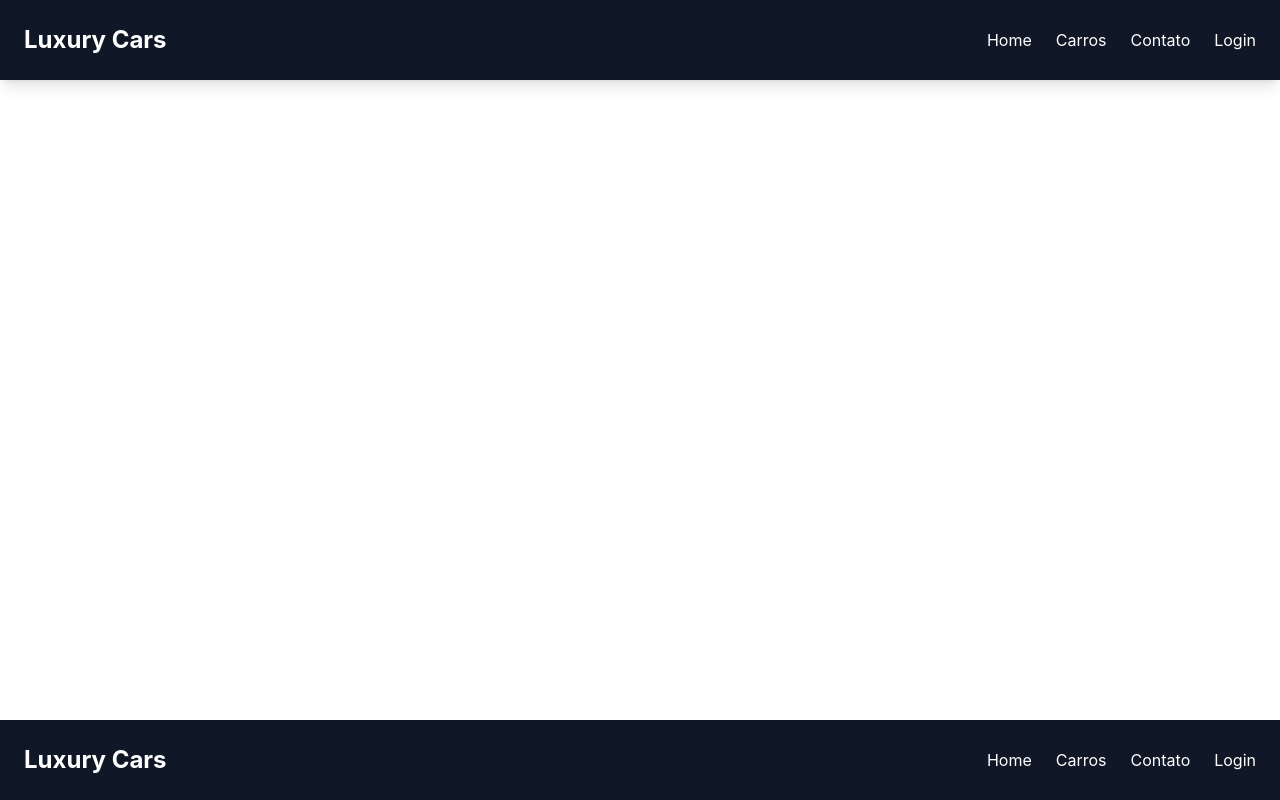
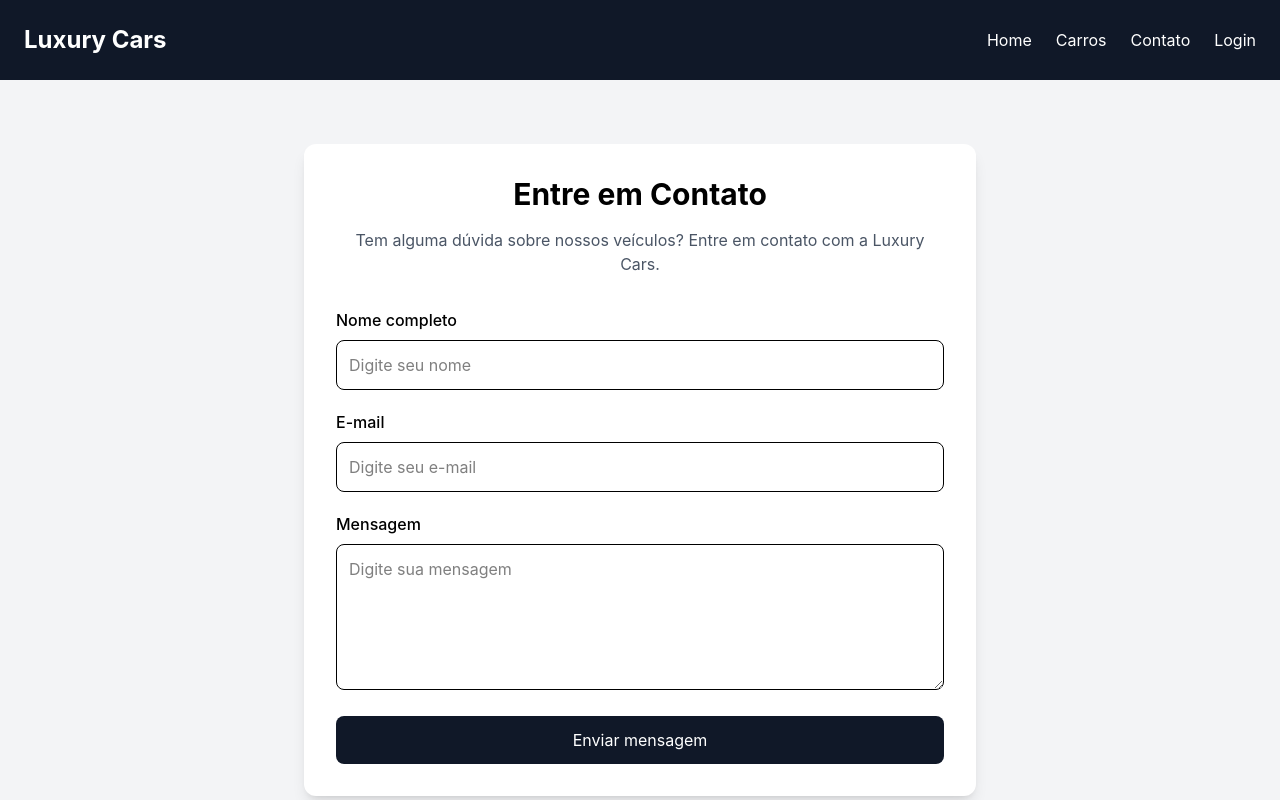
Before and after one commit to CP6-cidade/locacao-de-carros-, a React (Vite) app: page /contato in a window 1280 px wide. Shown: the top 800 px of the page. Built offline with nearby package versions, Linux system fonts and the light colour scheme.

Commit message:
feat: Cria pagina contato

```diff
--- a/src/App.jsx
+++ b/src/App.jsx
@@ -2,6 +2,7 @@ import { BrowserRouter, Routes, Route } from "react-router-dom";
 
 import Header from "./components/Header";
 import Footer from "./components/Footer";
+import Contato from "./pages/Contato";
 
 import Home from "./pages/Home";
 import Carros from "./pages/Carros";
@@ -16,6 +17,7 @@ function App() {
           <Routes>
             <Route path="/" element={<Home />} />
             <Route path="/carros" element={<Carros />} />
+            <Route path="/contato" element={<Contato />} />
           </Routes>
         </div>
 
--- a/src/pages/Contato.jsx
+++ b/src/pages/Contato.jsx
@@ -1,11 +1,97 @@
-import React from 'react'
+import { useState } from "react";
 
-const Contato = () => {
+function Contato() {
+  const [nome, setNome] = useState("");
+  const [email, setEmail] = useState("");
+  const [mensagem, setMensagem] = useState("");
+  const [enviado, setEnviado] = useState(false);
+
+  function enviarFormulario(e) {
+    e.preventDefault();
+    setEnviado(true);
+    setNome("");
+    setEmail("");
+    setMensagem("");
+  }
+
   return (
-    <div>
+    <main className="min-h-screen bg-gray-100 py-16 px-6">
+      <div className="max-w-2xl mx-auto bg-white rounded-xl shadow-lg p-8">
 
-    </div>
-  )
+        <h1 className="text-3xl font-bold text-center mb-4">
+          Entre em Contato
+        </h1>
+
+        <p className="text-gray-600 text-center mb-8">
+          Tem alguma dúvida sobre nossos veículos?
+          Entre em contato com a Luxury Cars.
+        </p>
+
+        {enviado && (
+          <p className="bg-green-100 text-green-700 p-3 rounded-lg mb-6">
+            Formulário preenchido com sucesso!
+
+          </p>
+        )}
+
+        <form onSubmit={enviarFormulario} className="space-y-5">
+
+          <div>
+            <label htmlFor="nome" className="block font-medium mb-2">
+              Nome completo
+            </label>
+            <input
+              id="nome"
+              type="text"
+              required
+              value={nome}
+              onChange={(e) => setNome(e.target.value)}
+              placeholder="Digite seu nome"
+              className="w-full border rounded-lg p-3"
+            />
+          </div>
+
+          <div>
+            <label htmlFor="email" className="block font-medium mb-2">
+              E-mail
+            </label>
+            <input
+              id="email"
+              type="email"
+              required
+              value={email}
+              onChange={(e) => setEmail(e.target.value)}
+              placeholder="Digite seu e-mail"
+              className="w-full border rounded-lg p-3"
+            />
+          </div>
+
+          <div>
+            <label htmlFor="mensagem" className="block font-medium mb-2">
+              Mensagem
+            </label>
+            <textarea
+              id="mensagem"
+              required
+              rows="5"
+              value={mensagem}
+              onChange={(e) => setMensagem(e.target.value)}
+              placeholder="Digite sua mensagem"
+              className="w-full border rounded-lg p-3"
+            />
+          </div>
+
+          <button
+            type="submit"
+            className="w-full bg-gray-900 text-white py-3 rounded-lg hover:bg-yellow-500 hover:text-black transition"
+          >
+            Enviar mensagem
+          </button>
+
+        </form>
+      </div>
+    </main>
+  );
 }
 
-export default Contato
+export default Contato;
```
